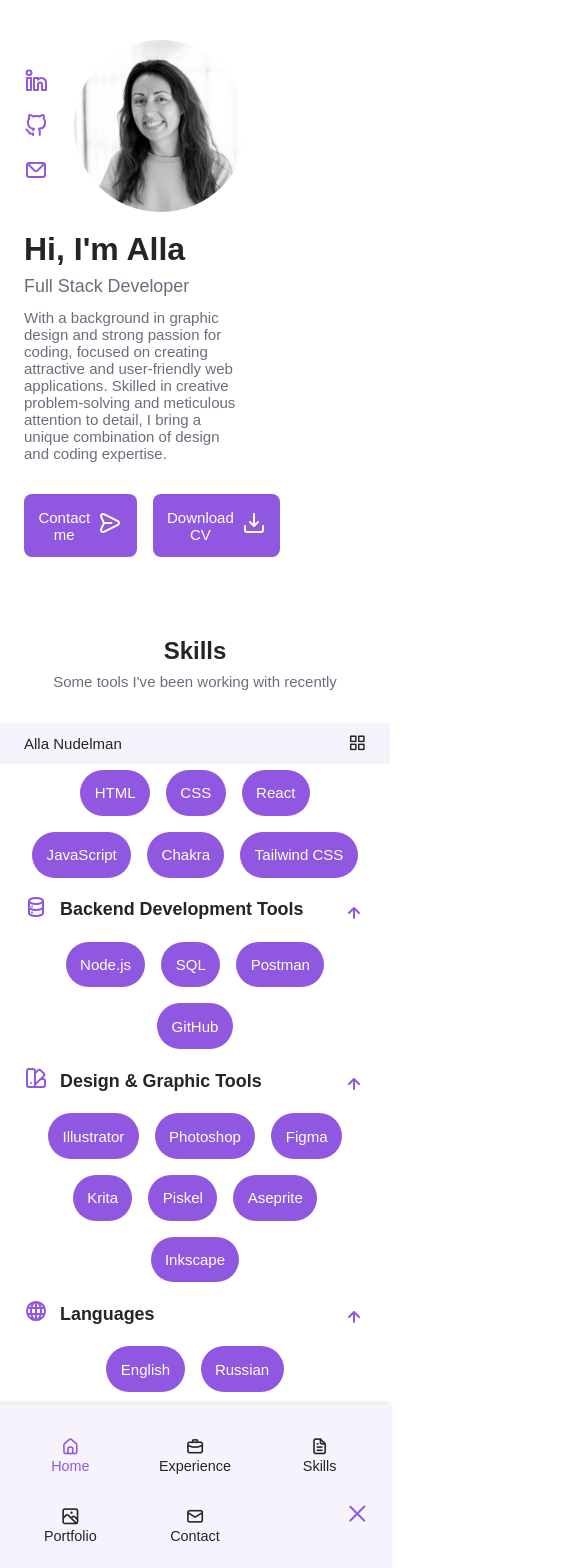
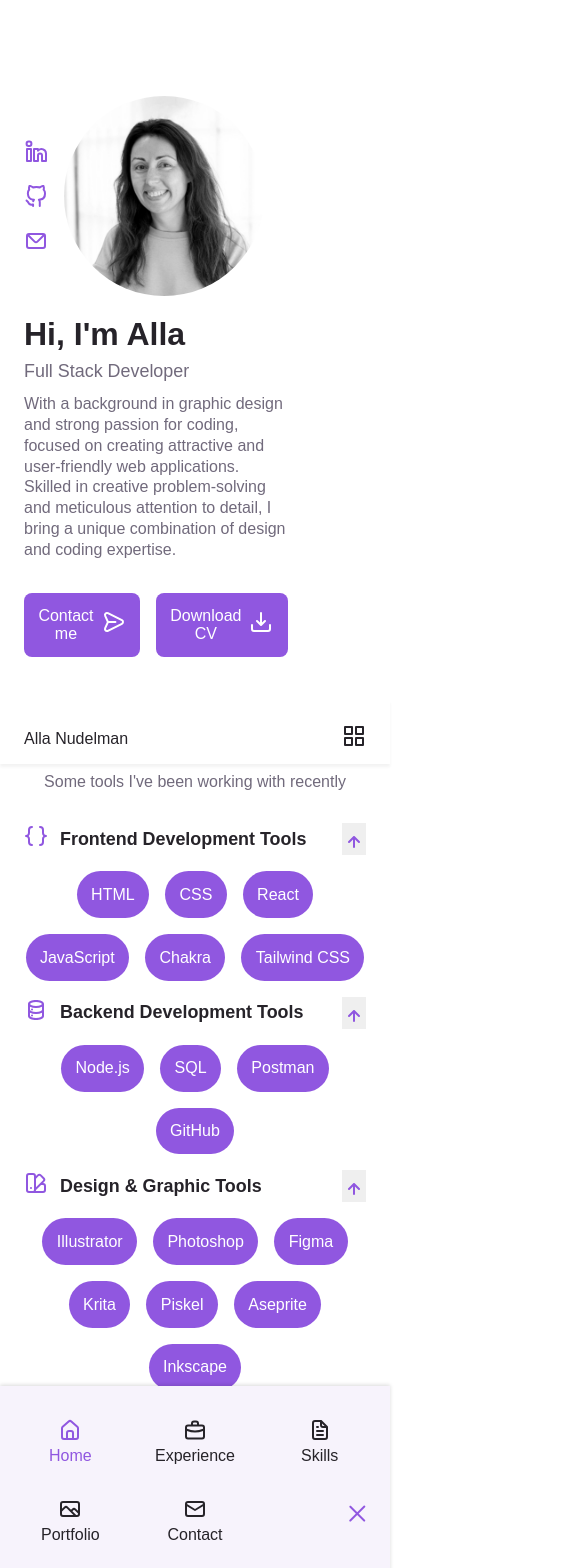
Before and after one commit to Ladzha/portfolio-react, a React (Create React App) app: page / in a window 390 px wide. Shown: the part 80-1648 px from the top of the page, 573 px wide, since content can reach past the window. Built offline with nearby package versions, Linux system fonts and the light colour scheme.

Commit message:
home section

```diff
--- a/src/App.css
+++ b/src/App.css
@@ -22,7 +22,7 @@
     --h1-font-size: 1.5rem;
     --h2-font-size: 1.2rem;
     --h3-font-size: 1.12rem;
-    --normal-font-size: .94rem;
+    --normal-font-size: 1rem;
     --small-font-size: .9rem;
     --smaller-font-size: .85rem;
 
@@ -103,12 +103,14 @@
   a{
     text-decoration: none;
     color: inherit;
+    cursor: pointer;
   }
 
   button{
     border: none;
     font-family: inherit;
     font-size: inherit;
+    cursor: pointer;
   }
 
   img{
@@ -141,7 +143,7 @@
   /* ============ LAYOUT ============ */
 
   .container{
-    max-width: 768px;
+    max-width: 800px;
     margin-left: var(--mb-1-5);
     margin-right: var(--mb-1-5);
   }
@@ -149,106 +151,6 @@
   .grid{
     display: grid;
     gap: 1.5rem;
-  }
-
-  .header{
-    width: 100%;
-    position: fixed;
-    bottom: 0;
-    left: 0;
-    padding:10px 0 10px 0;
-    z-index: var(--z-fixed);
-    background-color: var(--body-color);
-  }
-  /* ============ NAV ============ */
-
-  .nav{
-    max-width: 968px;
-    height: var(--header-height);
-    display: flex;
-    justify-content: space-between;
-    align-items: center;
-  }
-
-  .nav-logo,
-  .nav-toggle{
-    color: var(--title-color);
-    font-weight: var(--font-medium);
-  }
-
-  .nav-toggle{
-    font-size: 1.1rem;
-    cursor: pointer;
-  }
-
-  .nav-logo:hover, .nav-toggle:hover{
-    color: var(--first-color);
-  }
-
-  @media screen and (max-width: 767px){
-    .nav-menu{
-      position: fixed;
-      bottom: -100%;
-      left: 0;
-      width: 100%;
-      background-color: var(--body-color);
-      padding: 2rem 1.5rem 4rem;
-      box-shadow: 0 -1px 4px rgba(0, 0, 0, 0.15);
-      transition: .3s;
-    }
-  }
-
-  .nav-list{
-    grid-template-columns: repeat(3, 1fr);
-    gap: 2rem;
-  }
-
-  .nav-link{
-    display: flex;
-    flex-direction: column;
-    align-items: center;
-    font-size: var(--small-font-size);
-    color: var(--title-color);
-    font-weight: var(--font-medium);
-  }
-
-  .nav-link:hover{
-    color: var(--first-color);
-  }
-
-  .nav-icon{
-    font-size: 1.2rem;
-  }
-
-  .nav-close{
-    position: absolute;
-    right: 1.3rem;
-    bottom: 5rem;
-    font-size: 1.5rem;
-    cursor: pointer;
-    color: var(--first-color);
-  }
-
-  .nav-close:hover{
-    color: var(--first-color-alt);
-  }
-
-  .nav-menu.show{
-    top: var(--header-height);
-    opacity: 1;
-    visibility: visible;
-  }
-
-  /*show menu*/
-
-
-  .show-menu{
-  bottom: 0;
-  }
-
-  /*Active menu*/
-  .active-link{
-    color: var(--first-color);
   }
 
 
@@ -275,88 +177,11 @@
 
   /* ============ HOME ============ */
 
-  .home-container{
-    gap: 1rem;
-    grid-template-columns: .5fr 3fr;
-    padding-top:3.5rem;
-    align-items: center;
-  }
 
 
-  /* .home-content{
-    grid-template-columns: .5fr 3fr;
-    padding-top:3.5rem;
-    align-items: center;
-  }
-   */
-  .home-social{
+  .home-data{
     display: grid;
-    grid-template-columns: max-content;
-    row-gap: 1rem;
-  }
-
-  .home-social-icon{
-    font-size: 1.25rem;
-    color: var(--first-color)
-  }
-
-  .home-social-icon:hover{
-    color: var(--first-color-alt)
-  }
-
-  .home-photo-img{
-    width: clamp(150px 50% 230px);
-    height: clamp(150px 50% 230px);
-    border-radius: 50%
-  }
-
-  .home-data{
     grid-column: 1/3;
-  }
-
-  .home-title{
-    font-size: var(--big-font-size);
-    margin-bottom: 0.5rem;
-  }
-  .home-subtitle{
-    font-size: var(--h3-font-size);
-    color: var(--text-color);
-    font-weight: var(--font-medium);
-    margin-bottom: var(--mb-0-75);
-  }
-
-  .home-description{
-    margin-bottom: var(--mb-2);
-  }
-
-  .home-scroll{
-    display:none;
-  }
-
-  .home-scroll-button{
-    color:var(--first-color);
-    font-size: 1.5rem;
-    transition: .3s;
-  }
-
-  .home-scroll-button:hover{
-    transform: translateY(.25rem);
-  }
-
-  .home-scroll-mouse{
-    font-size: 2rem;
-  }
-
-  .home-scroll-name{
-    font-size: var(--small-font-size);
-    color: var(--title-color);
-    font-weight: var(--font-medium);
-    margin: var(--mb-0-25);
-
-  }
-
-  .home-scroll-arrow{
-    font-size: 1.5rem;
   }
 
   /* ============ BUTTONS ============ */
--- a/src/App.jsx
+++ b/src/App.jsx
@@ -1,6 +1,6 @@
 import './App.css';
-import Navbar from './components/Navbar.jsx';
 import Section from './components/Section.jsx';
+import Navbar from './components/Home/Navbar.jsx';
 import About from './components/Home/About.jsx';
 import QualificationSection from './components/Experience/QualificationSection.jsx';
 import SkillsSection from './components/Experience/Skills/SkillsSection.jsx';
--- a/src/components/Experience/Skills/SkillList.jsx
+++ b/src/components/Experience/Skills/SkillList.jsx
@@ -1,10 +1,15 @@
-import React from 'react';
+import React, { useState } from 'react';
 import Skill from './Skill';
 import { UilArrowDown } from '@iconscout/react-unicons'
 
 
 const SkillList = ({title, icon, skillsList}) => {
+  const [skillSection, setSkillSection] = useState(false)
 
+
+  const showSkills=()=>{
+    setSkillSection(true)
+  }
 
   return (
     <div className='skills-content skills-open'>
@@ -14,7 +19,7 @@ const SkillList = ({title, icon, skillsList}) => {
         <div>
           <h2 className="skills-title">{title}</h2>
         </div>
-        <div className="skills-arrow"><UilArrowDown/></div>
+        <button className="skills-arrow"><UilArrowDown onClick={showSkills}/></button>
       </div>
 
       <div className='skills-data'>
--- /dev/null
+++ b/src/components/Home/Header.css
@@ -0,0 +1,100 @@
+.header{
+  width: 100%;
+  position: fixed;
+  bottom: 0;
+  left: 0;
+  padding:1.5rem 0 1.5rem 0;
+  z-index: var(--z-fixed);
+  height: 4rem;
+  background-color: white;
+  box-shadow: 0px 3px 3px rgba(0, 0, 0, 0.05);
+}
+
+.nav{
+  max-width: 968px;
+  height: var(--header-height);
+  display: flex;
+  justify-content: space-between;
+  align-items: center;
+}
+
+.nav-logo,
+.nav-toggle{
+  color: var(--title-color);
+  font-weight: var(--font-medium);
+}
+
+.nav-toggle{
+  font-size: 1.1rem;
+  cursor: pointer;
+}
+
+.nav-logo:hover, .nav-toggle:hover{
+  color: var(--first-color);
+}
+
+@media screen and (max-width: 767px){
+  .nav-menu{
+    position: fixed;
+    bottom: -100%;
+    left: 0;
+    width: 100%;
+    background-color: var(--body-color);
+    padding: 2rem 1.5rem 4rem;
+    box-shadow: 0 -1px 4px rgba(0, 0, 0, 0.15);
+    transition: .3s;
+  }
+}
+
+.nav-list{
+  grid-template-columns: repeat(3, 1fr);
+  gap: 2rem;
+}
+
+.nav-link{
+  display: flex;
+  flex-direction: column;
+  align-items: center;
+  font-size: var(--normal-font-size);
+  color: var(--title-color);
+  font-weight: var(--font-medium);
+}
+
+.nav-link:hover{
+  color: var(--first-color);
+}
+
+.nav-icon{
+  font-size: 1.2rem;
+}
+
+.nav-close{
+  position: absolute;
+  right: 1.3rem;
+  bottom: 5rem;
+  font-size: 1.5rem;
+  cursor: pointer;
+  color: var(--first-color);
+}
+
+.nav-close:hover{
+  color: var(--first-color-alt);
+}
+
+.nav-menu.show{
+  top: var(--header-height);
+  opacity: 1;
+  visibility: visible;
+}
+
+/*show menu*/
+
+
+.show-menu{
+bottom: 0;
+}
+
+/*Active menu*/
+.active-link{
+  color: var(--first-color);
+}
--- a/src/components/Home/Home.css
+++ b/src/components/Home/Home.css
@@ -1,4 +1,75 @@
 .home-container{
   display: grid;
-  grid-template-columns: 1fr 5fr 3fr;
+  gap: 1rem;
+  grid-template-columns: 0.5fr 7fr 3fr;
+  padding-top: 7rem;
+  align-items: center;
 }
+
+
+.home-social{
+  display: grid;
+  grid-template-columns: max-content;
+  row-gap: 1rem;
+}
+
+.home-social-icon{
+  font-size: 1.25rem;
+  color: var(--first-color)
+}
+
+.home-social-icon:hover{
+  color: var(--first-color-alt)
+}
+
+.home-title{
+  font-size: var(--big-font-size);
+  margin-bottom: var(--mb-0-5);
+}
+.home-subtitle{
+  font-size: var(--h3-font-size);
+  color: var(--text-color);
+  font-weight: var(--font-medium);
+  margin-bottom: var(--mb-0-75);
+}
+
+.home-description{
+  margin-bottom: var(--mb-2);
+  line-height: 1.3;
+}
+
+.home-photo-img{
+  width: clamp(150px 50% 230px);
+  height: clamp(150px 50% 230px);
+  border-radius: 50%
+}
+
+/* .home-scroll{
+  display:none;
+}
+
+.home-scroll-button{
+  color:var(--first-color);
+  font-size: 1.5rem;
+  transition: .3s;
+}
+
+.home-scroll-button:hover{
+  transform: translateY(.25rem);
+}
+
+.home-scroll-mouse{
+  font-size: 2rem;
+}
+
+.home-scroll-name{
+  font-size: var(--small-font-size);
+  color: var(--title-color);
+  font-weight: var(--font-medium);
+  margin: var(--mb-0-25);
+
+}
+
+.home-scroll-arrow{
+  font-size: 1.5rem;
+} */
--- a/src/components/Navbar.jsx
+++ b/src/components/Home/Navbar.jsx
@@ -1,5 +1,7 @@
 import React from 'react'
+import { UilApps, UilEstate, UilBagAlt, UilFileAlt, UilImage, UilEnvelopeAlt } from '@iconscout/react-unicons';
 
+import './Header.css'
 const Navbar = () => {
   return (
     <header className='header' id='header'>
@@ -9,24 +11,24 @@ const Navbar = () => {
         <ul className="nav-list grid">
           <li className="nav-item">
             <a href="#home" className="nav-link active-link">
-              <i className="uil uil-estate nav-icon"></i>Home</a></li>
+              <i className="nav-icon"><UilEstate/></i>Home</a></li>
           <li className="nav-item" >
             <a href="#qualification" className="nav-link">
-            <i className="uil uil-bag nav-icon"></i>Experience</a></li>
+            <i className="nav-icon"><UilBagAlt/></i>Experience</a></li>
           <li className="nav-item">
             <a href="#skills" className="nav-link">
-              <i className="uil uil-file-alt nav-icon"></i>Skills</a></li>
+              <i className="nav-icon"><UilFileAlt/></i>Skills</a></li>
           <li className="nav-item">
             <a href="#portfolio" className="nav-link">
-              <i className="uil uil-scenery nav-icon"></i>Portfolio</a></li>
+              <i className="nav-icon"><UilImage/></i>Portfolio</a></li>
           <li className="nav-item">
             <a href="#contact" className="nav-link">
-              <i className="uil uil-envelope-alt nav-icon"></i>Contact</a></li>
+              <i className="nav-icon"><UilEnvelopeAlt/></i>Contact</a></li>
         </ul>
         <i className="uil uil-multiply nav-close" id="nav-close"></i>
       </div>
       <div className="nav-toggle" id="nav-toggle">
-        <i className="uil uil-apps"></i>
+        <i className=""><UilApps/></i>
       </div>
       </nav>
     </header>
--- a/src/components/Projects/Project.css
+++ b/src/components/Projects/Project.css
@@ -1,6 +1,6 @@
 .project-list{
-  display: flex;
-  flex-direction: column;
+  display: grid;
+  grid-template-columns: repeat(3, 1fr);
   gap: 1rem;
 }
 
@@ -8,6 +8,10 @@
   display: flex;
   flex-direction: column;
   gap: 1rem;
+  padding: 1rem;
+  border-radius: 1rem;
+  box-shadow: 1px;
+  background-color: antiquewhite;
 }
 
 .toolList{
```
